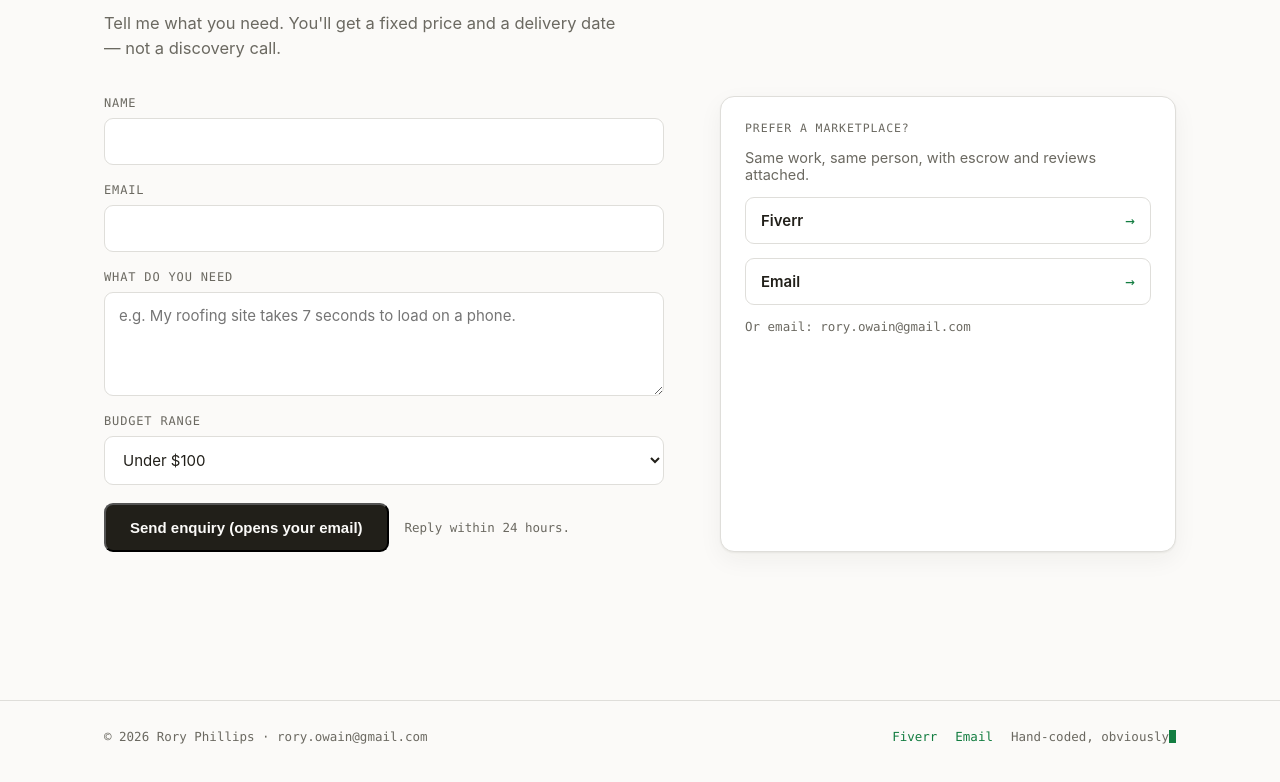
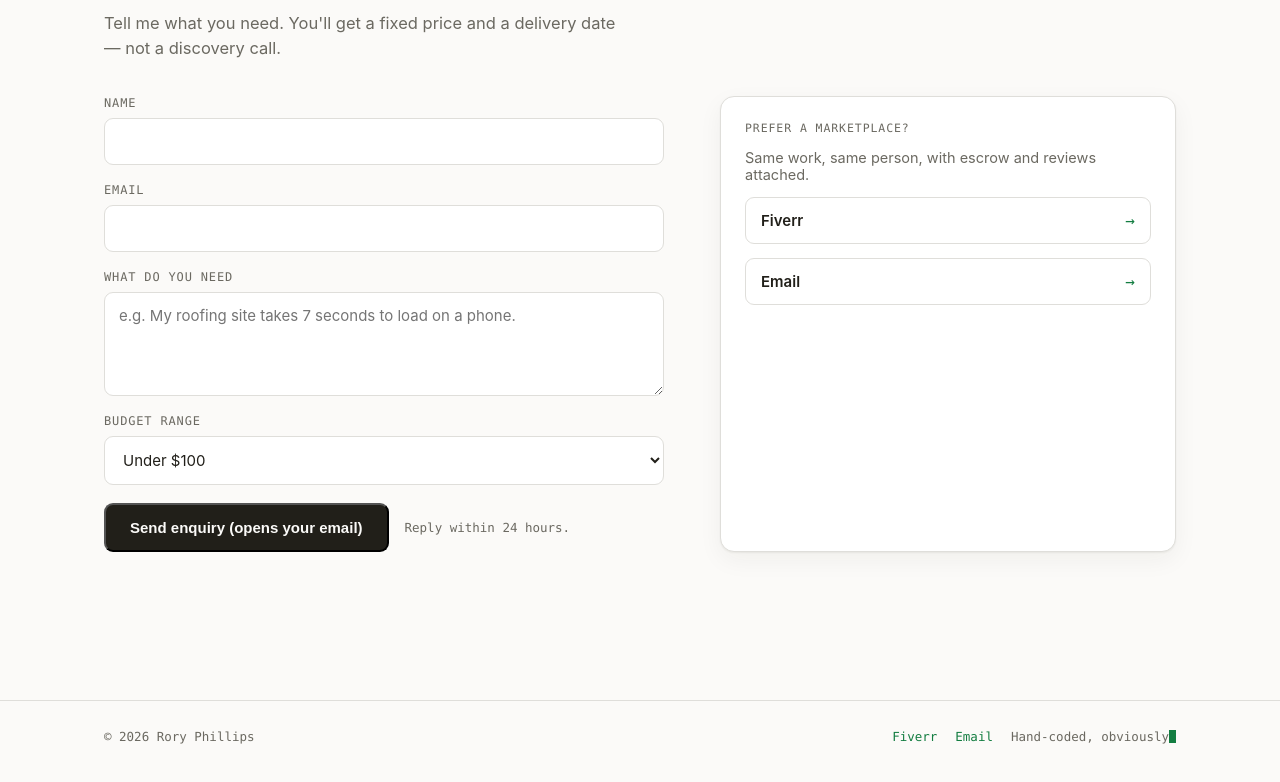
Before and after one commit to roryowain/portfolio, a plain HTML site: page index.html in a window 1280 px wide. Shown: the part 4443-5225 px from the top of the page. Drawn offline with Linux system fonts and the light colour scheme.

Commit message:
Remove visible Gmail address from page bottoms (mailto links unchanged)
Co-Authored-By: Claude Fable 5 <noreply@anthropic.com>

```diff
--- a/index.html
+++ b/index.html
@@ -572,7 +572,6 @@
           <a class="link-tile" href="mailto:rory.owain@gmail.com">
             <span class="label">Email</span><span class="arrow">→</span>
           </a>
-          <p class="email-line">Or email: rory.owain@gmail.com</p>
         </div>
       </div>
     </div>
@@ -582,7 +581,7 @@
 
 <footer>
   <div class="wrap">
-    <p>© 2026 Rory Phillips · rory.owain@gmail.com</p>
+    <p>© 2026 Rory Phillips</p>
     <div class="footer-right">
       <a href="https://www.fiverr.com/roryphillips11" rel="noopener">Fiverr</a>
       <a href="mailto:rory.owain@gmail.com">Email</a>
```
Also changed, not shown: speed-rescue/index.html (+1 -1 lines).
